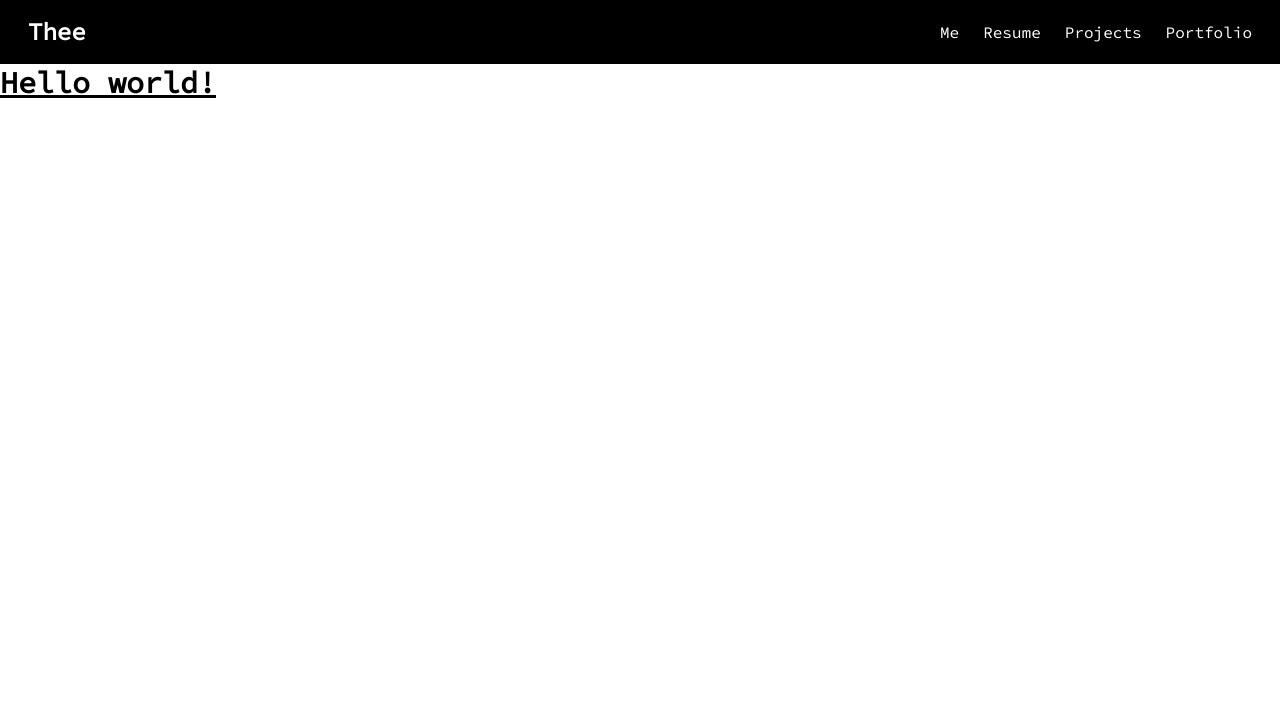
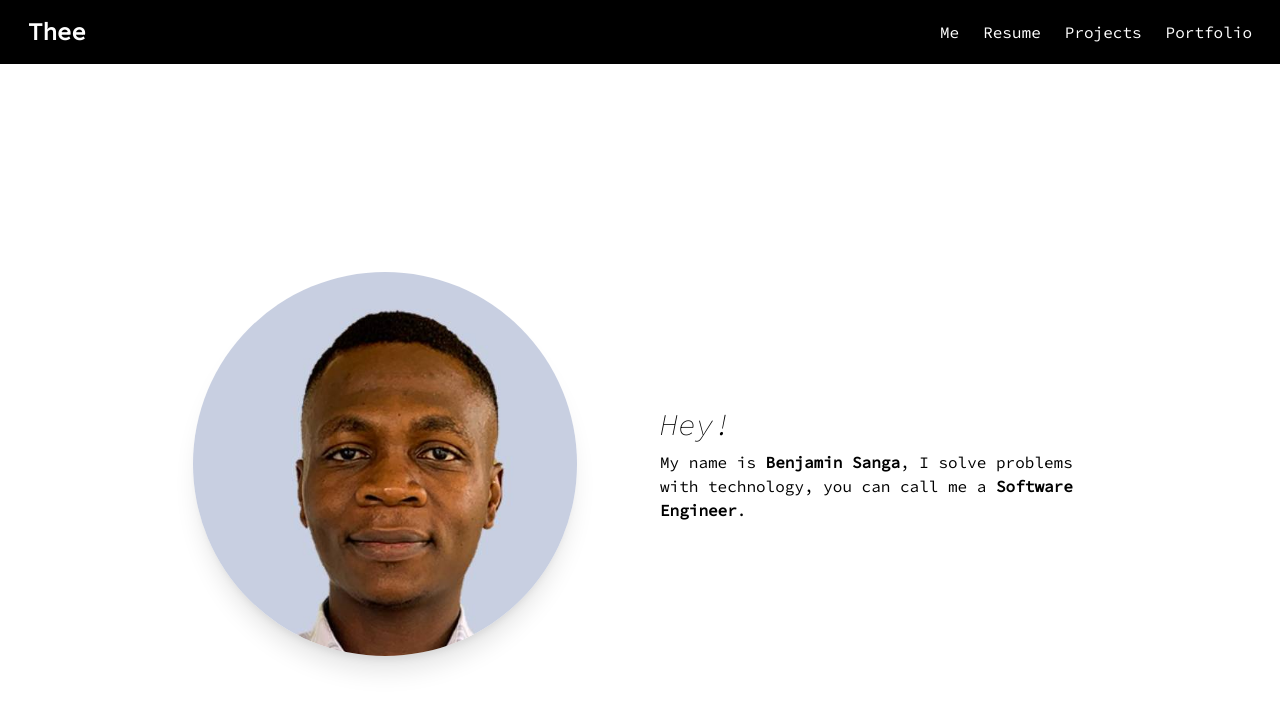
Before and after one commit to benjaminsanga/theebenjaminsanga, a plain HTML site: page index.html in a window 1280 px wide. Drawn offline with nearby package versions, Linux system fonts and the light colour scheme.

Commit message:
hero section

```diff
--- a/index.html
+++ b/index.html
@@ -34,10 +34,14 @@
       </div>
     </div>
   </nav>
-  <div>
-    <h1 class="text-3xl font-bold underline">
-      Hello world!
-    </h1>
+  <div class="flex flex-row content-center justify-center h-screen">
+    <div class="flex flex-col content-center justify-center h-auto w-1/3 m-5">
+      <img src="./assets/ben.jpg" alt="Me" class="rounded-full h-96 w-96 object-fill shadow-xl dark:shadow-gray-800">
+    </div>
+    <div class="flex flex-col content-center justify-center h-auto w-1/3 m-5">
+      <h1 class="text-3xl italic pb-2">Hey!</h1>
+      <p>My name is <span class="font-bold">Benjamin Sanga</span>, I solve problems with technology, you can call me a <span class="font-bold">Software Engineer</span>.</p>
+    </div>
   </div>
 
   <script src="https://cdnjs.cloudflare.com/ajax/libs/flowbite/2.2.1/flowbite.min.js"></script>
```
Also changed, not shown: assets/ben.jpg (added).
